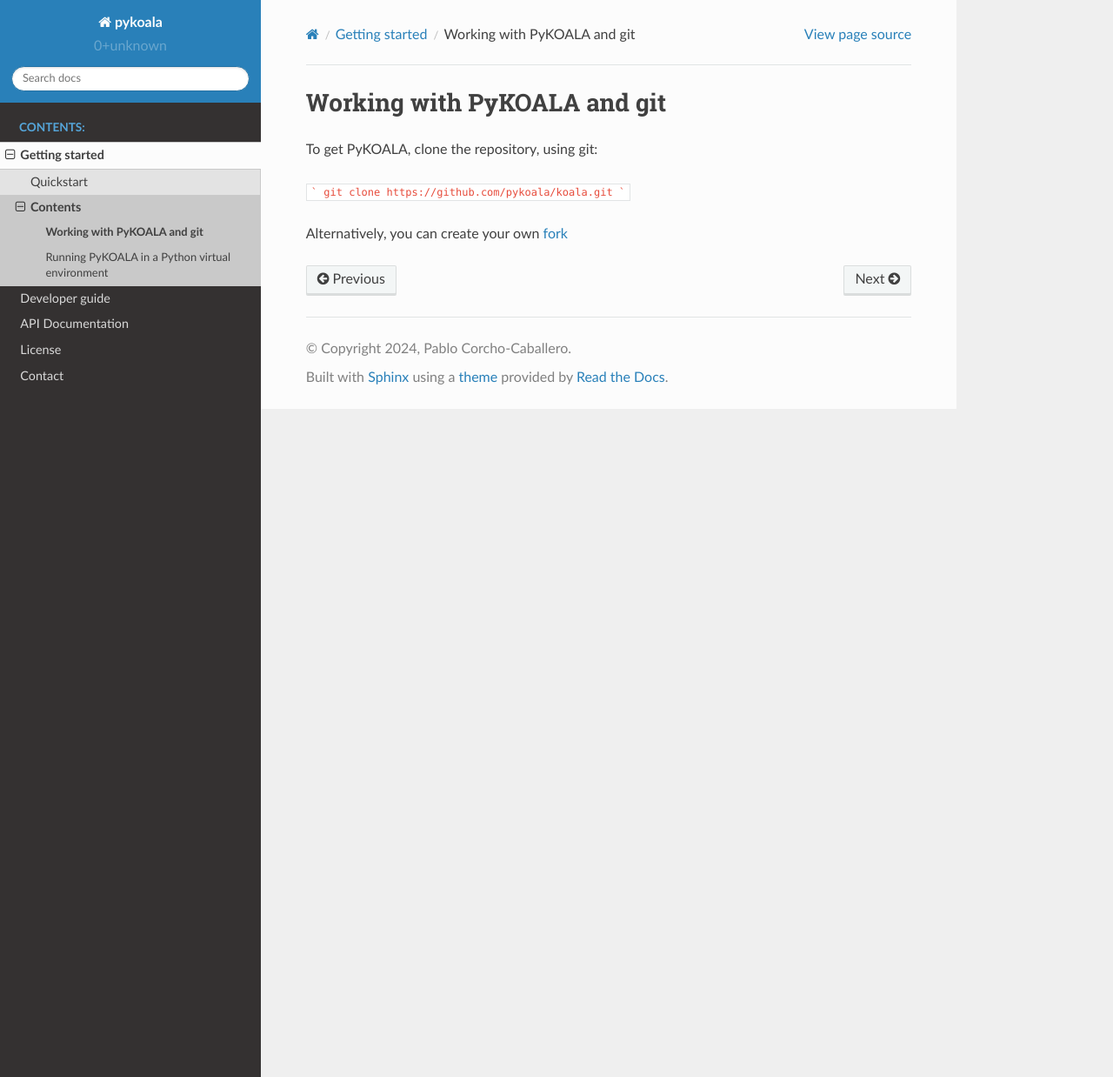
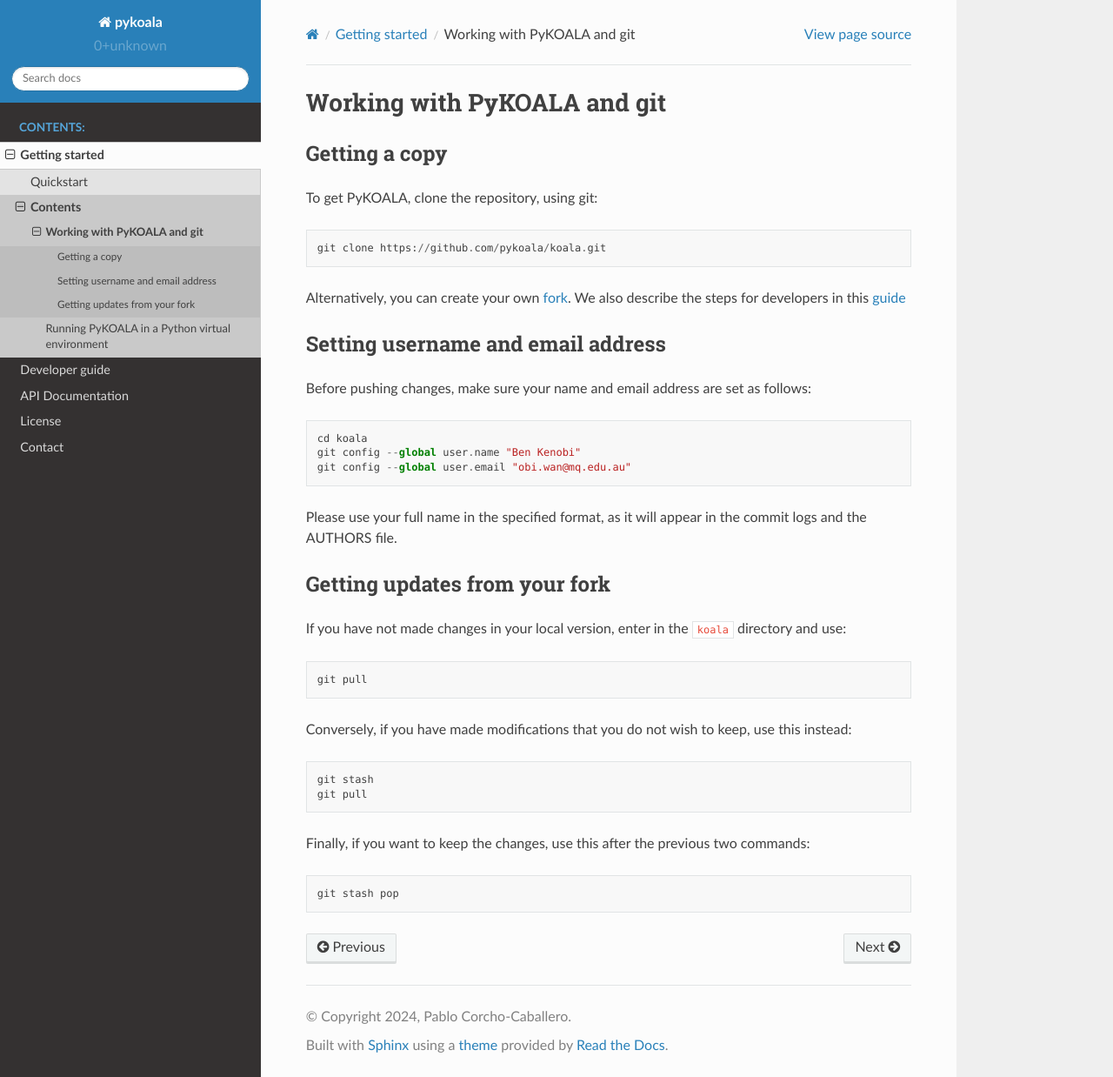
Before and after one commit to pykoala/pykoala, a Sphinx documentation site: the page built from docs/getting-started/get-copy.rst, in a window 1280 px wide and 1238 px high. Shown: the whole window at 87% size. Built offline with Sphinx 7.4.7 and the Read the Docs theme 2.0.0, drawn with Linux system fonts in a browser that asks for light colours.

Commit message:
Wrote information about git for beginners

````diff
--- a/docs/conf.py
+++ b/docs/conf.py
@@ -56,7 +56,7 @@
 
 
 
-source_suffix = '.rst'
+source_suffix = ['.rst', '.ipynb']
 
 # The encoding of source files.
 #source_encoding = 'utf-8-sig'
@@ -80,6 +80,7 @@
     'sphinx.ext.mathjax',
     'sphinx.ext.viewcode',
     'sphinx.ext.napoleon',
+    'nbsphinx',
 ]
 
 # Add any paths that contain templates here, relative to this directory.
--- a/docs/getting-started/get-copy.rst
+++ b/docs/getting-started/get-copy.rst
@@ -1,10 +1,51 @@
 Working with PyKOALA and git
 =============================
 
+Getting a copy
+--------------
+
 To get PyKOALA, clone the repository, using git:
 
-```
-git clone https://github.com/pykoala/koala.git
-```
+::
 
-Alternatively, you can create your own :doc:`fork<../developer-guide/fork>`
+    git clone https://github.com/pykoala/koala.git
+
+
+Alternatively, you can create your own :doc:`fork<../developer-guide/fork>`. We also describe the steps for developers in this :doc:`guide<../developer-guide/index>`
+
+Setting username and email address
+----------------------------------
+
+Before pushing changes, make sure your name and email address are set as follows:
+
+::
+
+    cd koala
+    git config --global user.name "Ben Kenobi"
+    git config --global user.email "obi.wan@mq.edu.au"
+
+
+
+Please use your full name in the specified format, as it will appear in the commit logs and the AUTHORS file.
+
+Getting updates from your fork
+------------------------------
+
+If you have not made changes in your local version, enter in the ``koala`` directory and use:
+
+::
+
+    git pull
+
+Conversely, if you have made modifications that you do not wish to keep, use this instead:
+
+::
+
+    git stash
+    git pull
+
+Finally, if you want to keep the changes, use this after the previous two commands:
+
+::
+
+    git stash pop
--- a/docs/getting-started/index.rst
+++ b/docs/getting-started/index.rst
@@ -2,7 +2,7 @@
 ===============
 
 Quickstart
----------
+-----------
 
 1. :doc:`Get a copy <get-copy>` of the code.
 
--- a/docs/index.rst
+++ b/docs/index.rst
@@ -29,6 +29,7 @@
     api
     license
 
+
 Indices and tables
 ==================
 
````
